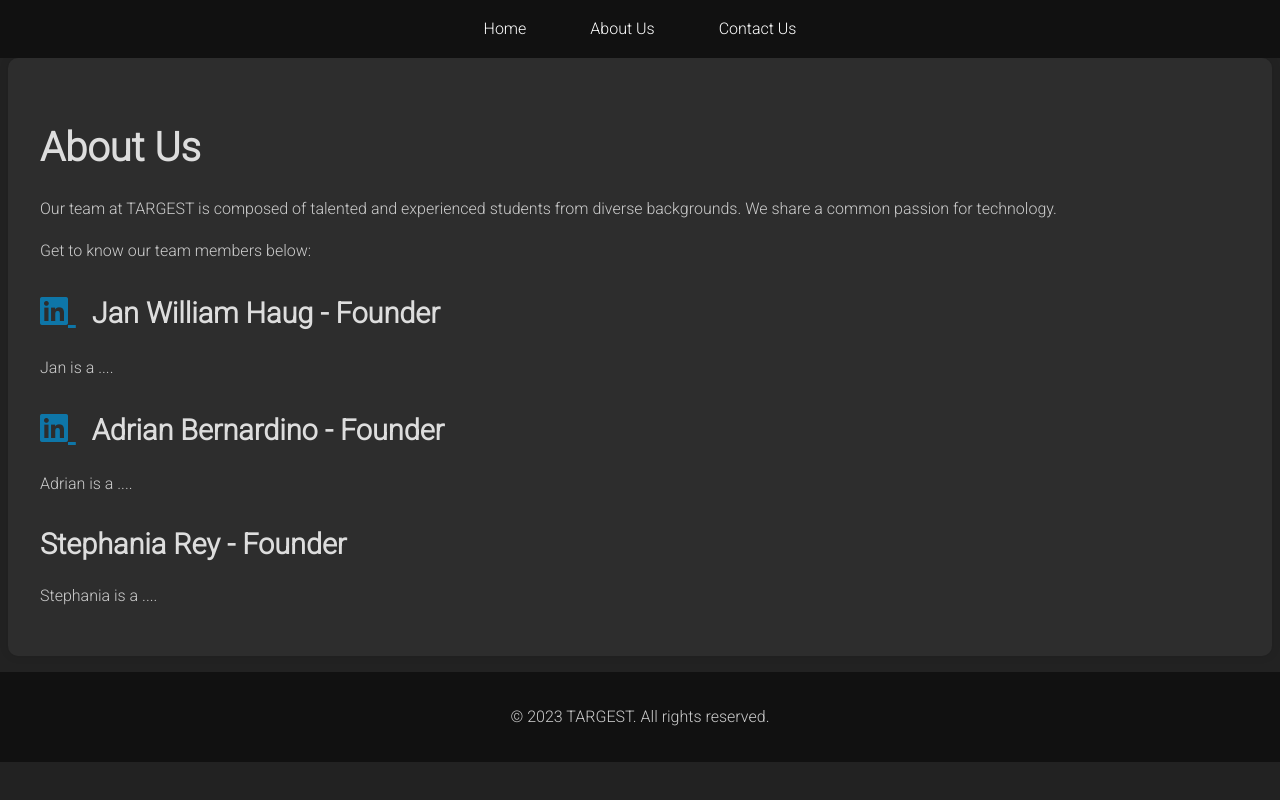
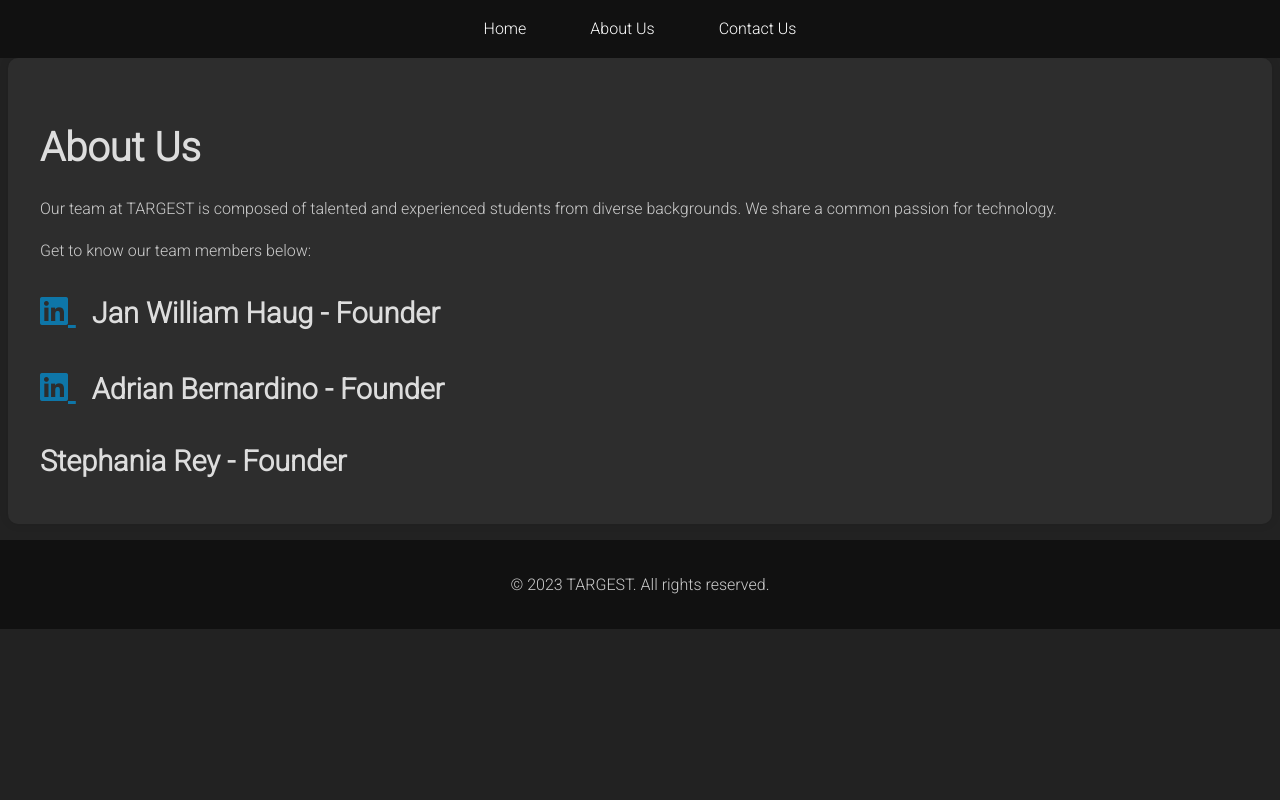
Before and after one commit to JanWilliamHaug/TargestWebsite, a plain HTML site: page about-us.html in a window 1280 px wide. Drawn offline with nearby package versions, Linux system fonts and the light colour scheme.

```diff
--- a/about-us.html
+++ b/about-us.html
@@ -33,17 +33,13 @@
       Jan William Haug - Founder
     </h2>
 
-    <p>Jan is a .... </p>
-
     <h2>
       <a href="https://www.linkedin.com/in/adrianbernardino1/" target="_blank" class="social-icon">
         <i class="fab fa-linkedin"></i>
       </a>
       Adrian Bernardino - Founder</h2>
-    <p>Adrian is a ....</p>
 
     <h2>Stephania Rey - Founder</h2>
-    <p>Stephania is a ....</p>
 
   </main>
 
```
